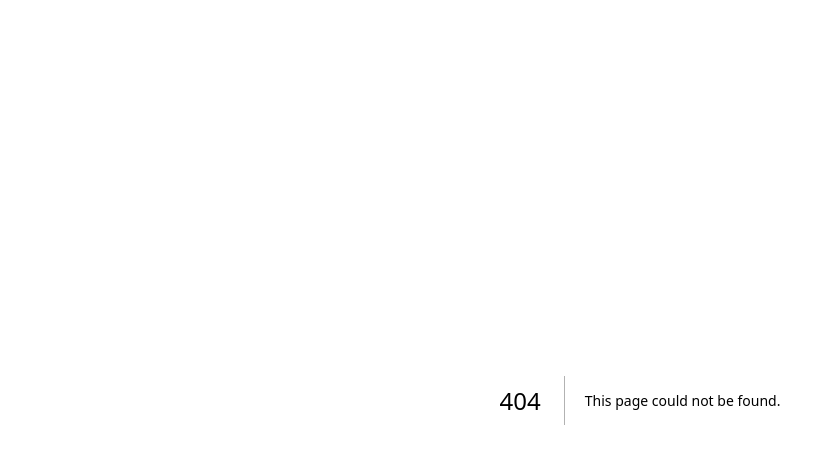
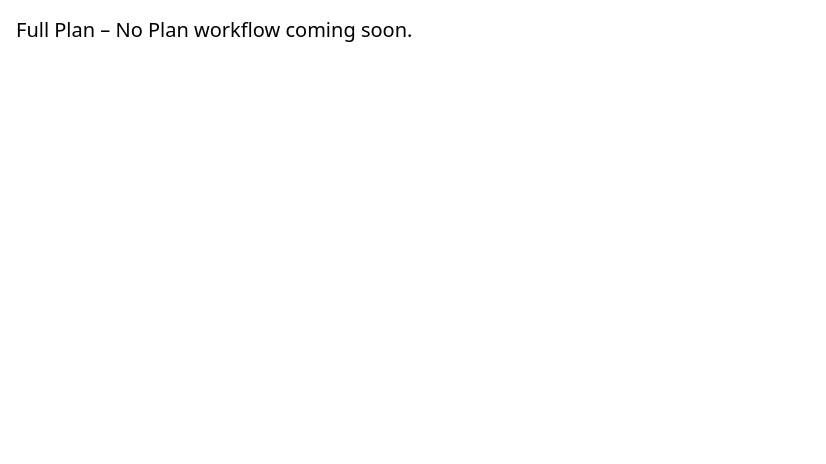
Before and after one commit to dezaritto/meta-workflow-selector, a Next.js app: page /workflow/full-no-plan in a window 1280 px wide. Before the commit this address had no page. Shown: the top 464 px of the page, without its empty margins (0-826 px from the left). Built offline with nearby package versions, Linux system fonts and the light colour scheme.

Commit message:
Create full-no-plan.js

```diff
--- /dev/null
+++ b/pages/workflow/full-no-plan.js
@@ -0,0 +1,3 @@
+export default function FullNoPlan() {
+  return <div className="p-4 text-xl">Full Plan – No Plan workflow coming soon.</div>;
+}
```
